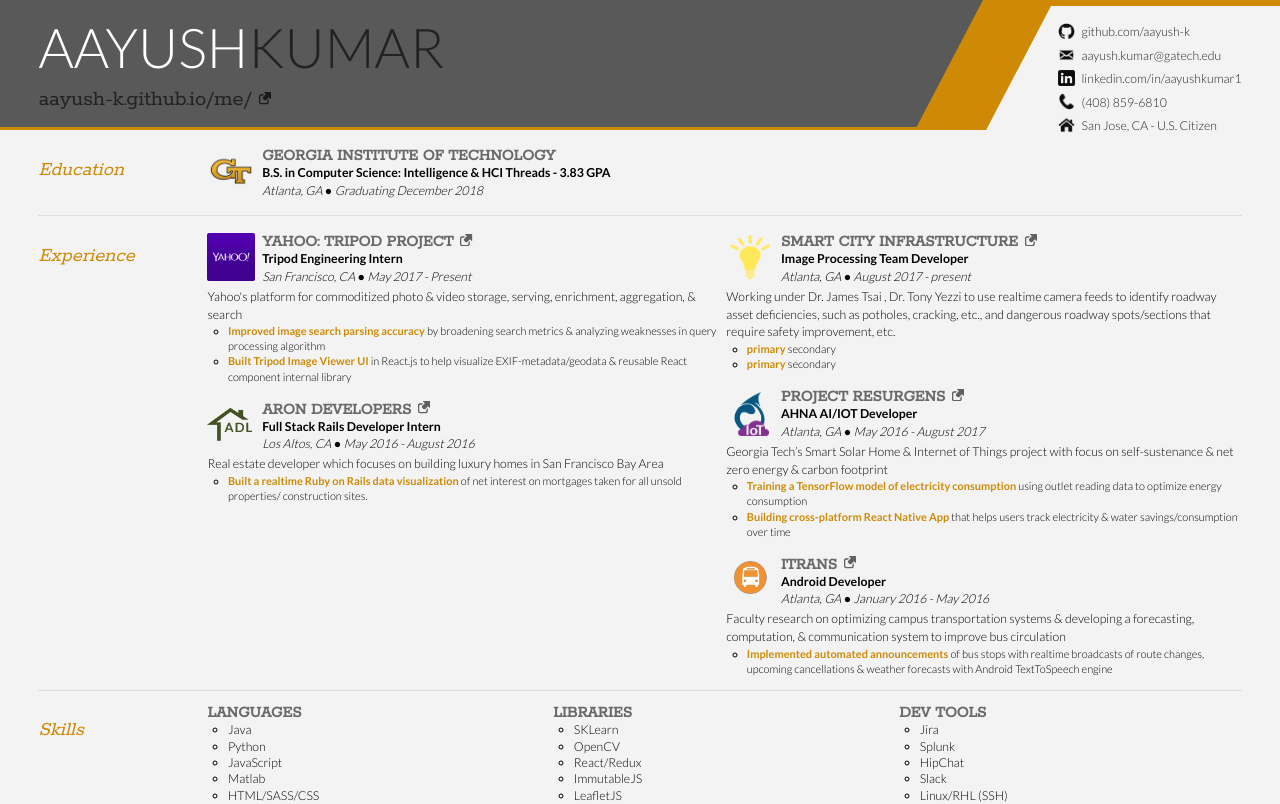
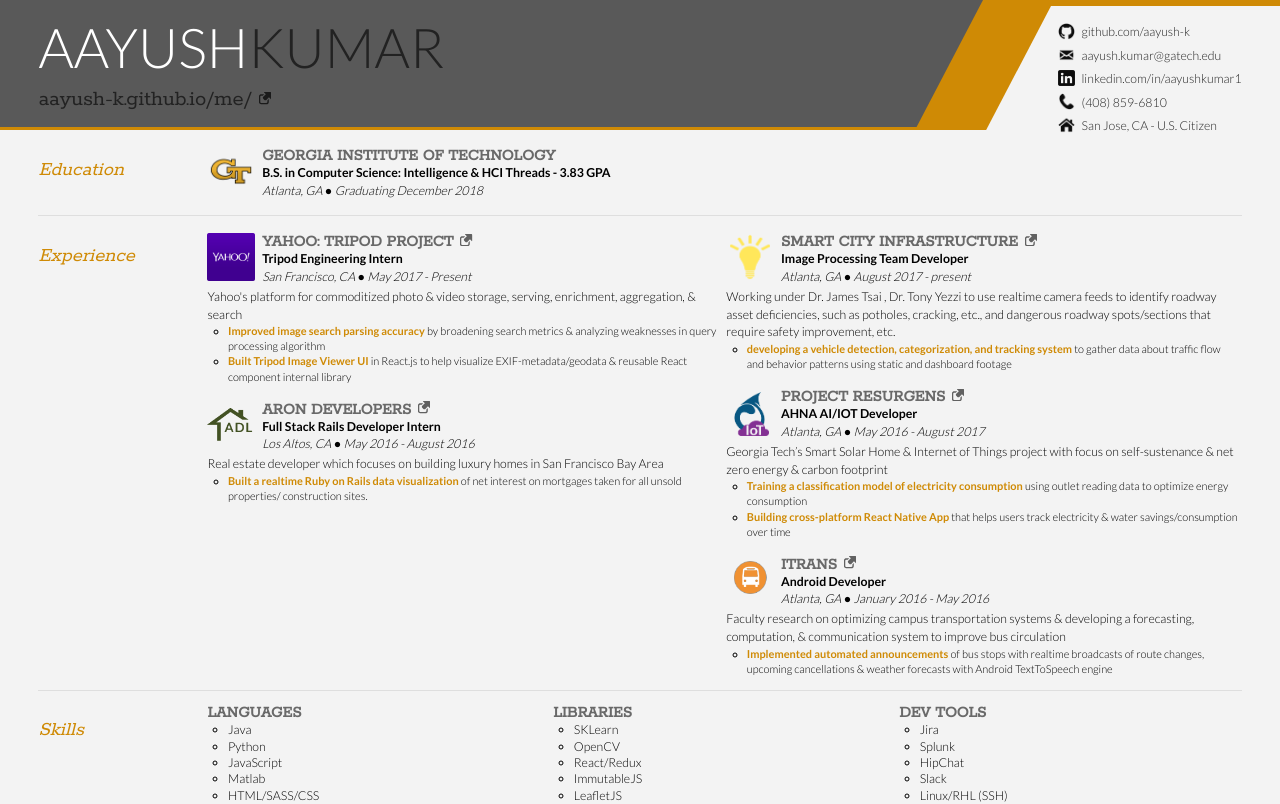
Before and after one commit to aayush-k/ak, a React (Create React App) app: page / in a window 1280 px wide. Shown: the top 804 px of the page. Built offline with nearby package versions, Linux system fonts and the light colour scheme.

Commit message:
more dummy

```diff
--- a/src/App.js
+++ b/src/App.js
@@ -78,12 +78,10 @@
                 setting='Atlanta, GA ● August 2017 - present'
                 description='Working under Dr. James Tsai , Dr. Tony Yezzi to use realtime camera feeds to identify roadway asset deficiencies, such as potholes, cracking, etc., and dangerous roadway spots/sections that require safety improvement, etc.'
                 listItemsA={[
-                  'primary',
-                  'primary'
+                  'developing a vehicle detection, categorization, and tracking system',
                 ]}
                 listItemsB={[
-                  ' secondary',
-                  ' secondary',
+                  ' to gather data about traffic flow and behavior patterns using static and dashboard footage',
                 ]}
                 link={'http://www.vip.gatech.edu/teams/smart-city-infrastructure'}
               />
@@ -98,7 +96,7 @@
                   ' that helps users track electricity & water savings/consumption over time',
                 ]}
                 listItemsA={[
-                  'Training a TensorFlow model of electricity consumption',
+                  'Training a classification model of electricity consumption',
                   'Building cross-platform React Native App'
                 ]}
                 link={'http://www.resurgenshome.com/'}
```
